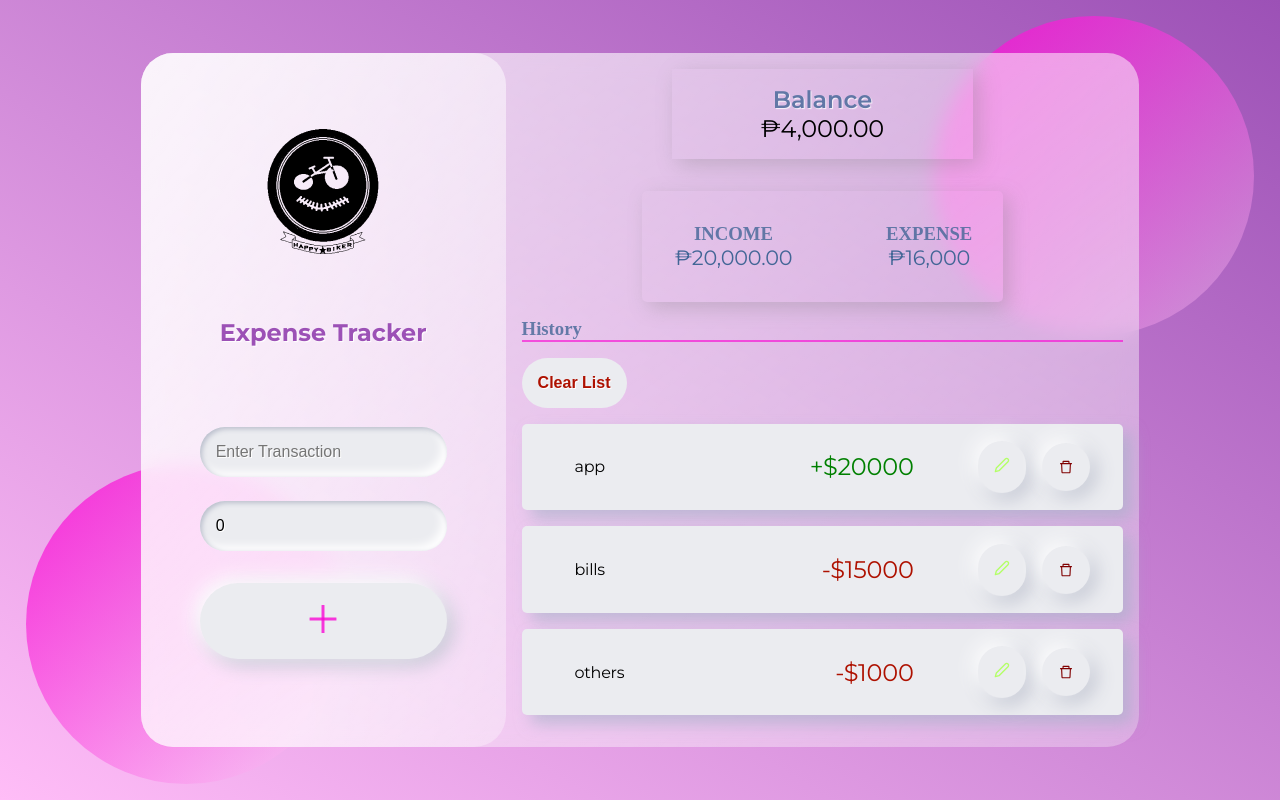
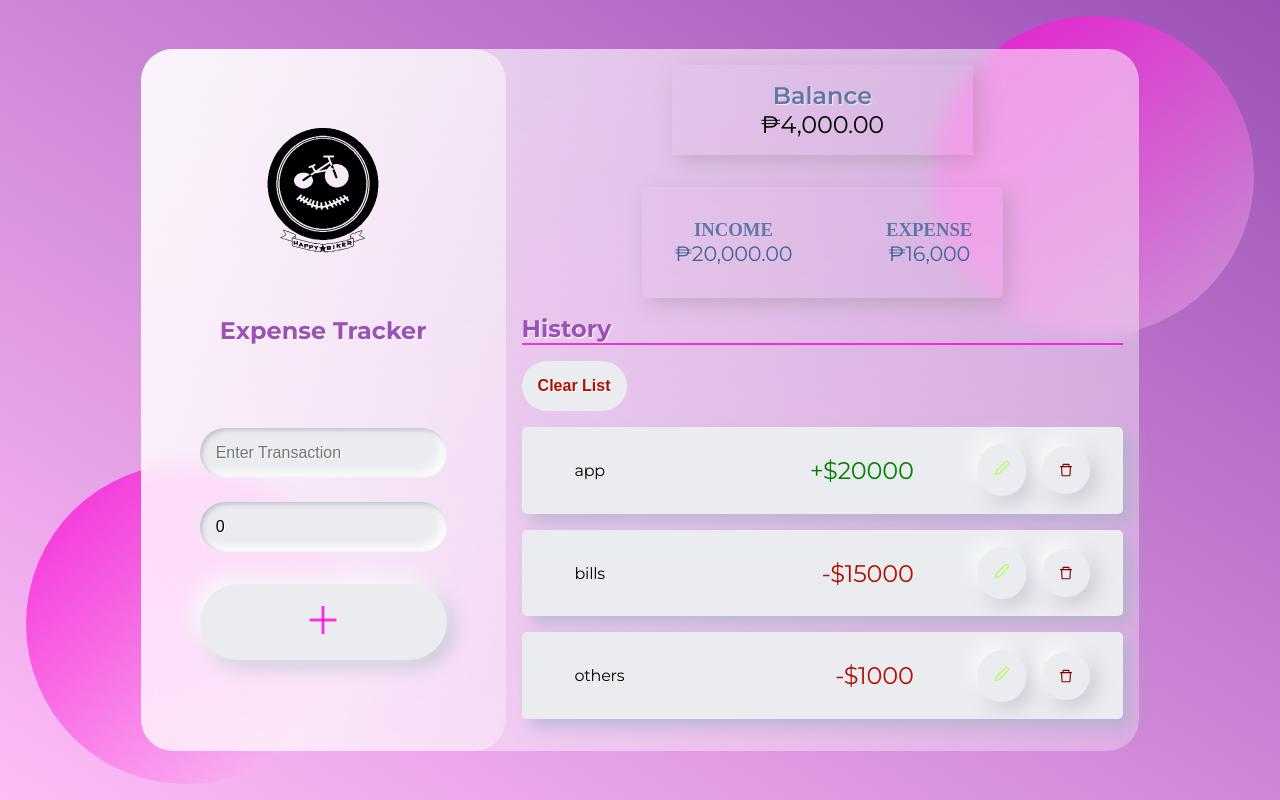
Before and after one commit to raul-adique-ii/expense-tracker, a React (Create React App) app: page / in a window 1280 px wide. Built offline with nearby package versions, Linux system fonts and the light colour scheme.

Commit message:
Replaced h3 to h1 in the history class

```diff
--- a/src/components/items-section/cards/TransactionList.js
+++ b/src/components/items-section/cards/TransactionList.js
@@ -4,7 +4,6 @@ import TransactionItem from './TransactionItem'
 
 import { useGlobalContext } from '../../../context/GlobalState'
 
-import './index.css'
 
 const TransactionList = () => {
     const { transactions, clearTransactions, setAlert } = useGlobalContext()
@@ -16,7 +15,7 @@ const TransactionList = () => {
 
     return (
         <div>
-            <h3 className='history'>History</h3>
+            <h1 className='history'>History</h1>
             {transactions.length === 0 ? <button disabled>Clear List</button> : <button onClick={onClearTransactions}>Clear List</button>}
             {transactions.map(transaction => <TransactionItem key={transaction.id} transaction={transaction} />)}
         </div>
```
